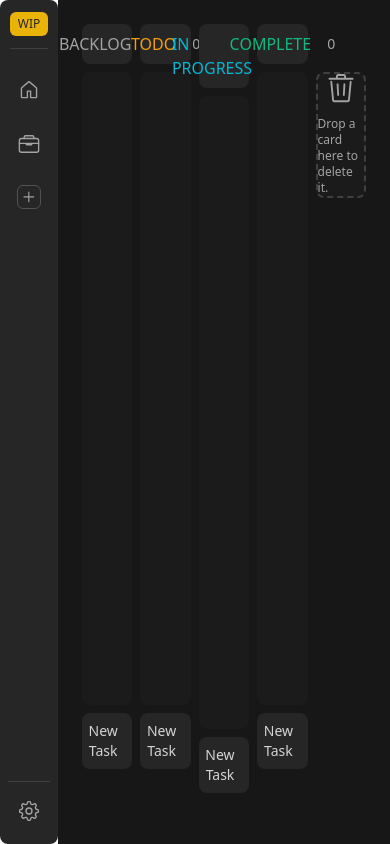
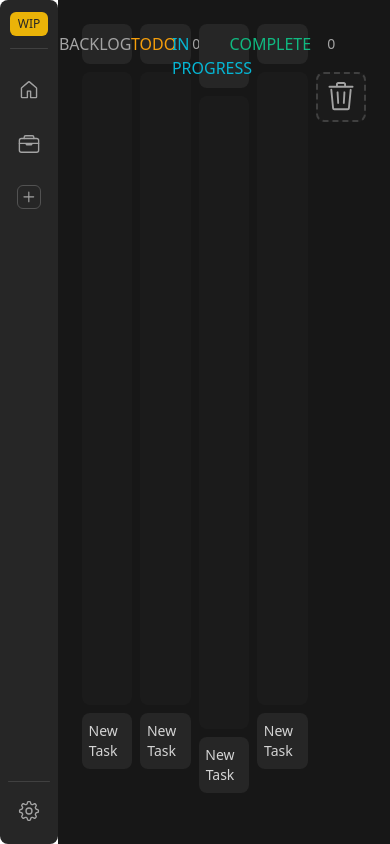
Before and after one commit to LuisNivar/my-kanban-board, a React (Vite) app: page /board/1 in a window 390 px wide. Built offline with nearby package versions, Linux system fonts and the light colour scheme.

Commit message:
Add responsive label

```diff
--- a/src/components/TrashCan.tsx
+++ b/src/components/TrashCan.tsx
@@ -40,7 +40,7 @@ export default function TrashCan() {
       }`}
     >
       {active ? <FireIcon /> : <TrashIcon />}
-      <span className="text-xs mt-3">
+      <span className="text-xs mt-3 hidden lg:block">
         {active ? "Do it!" : "Drop a card here to delete it."}
       </span>
     </div>
```
